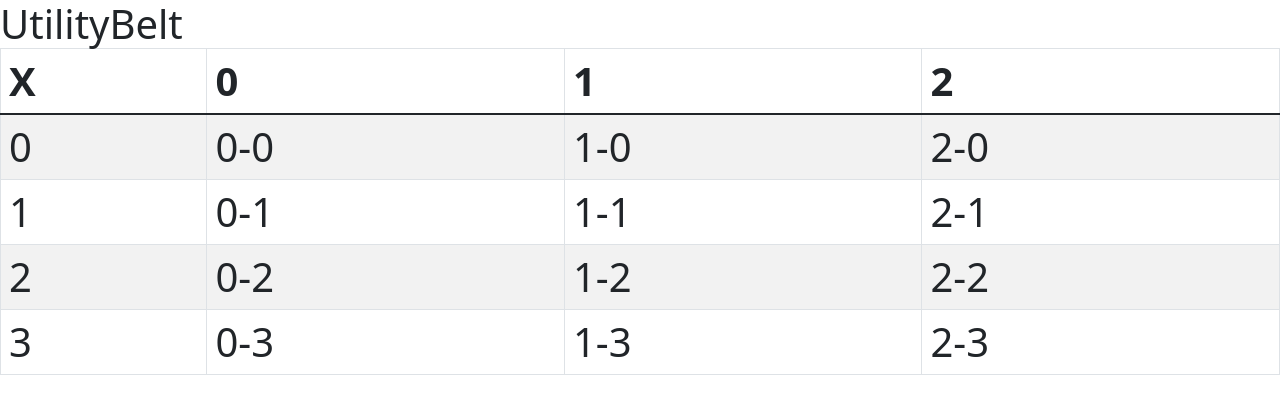
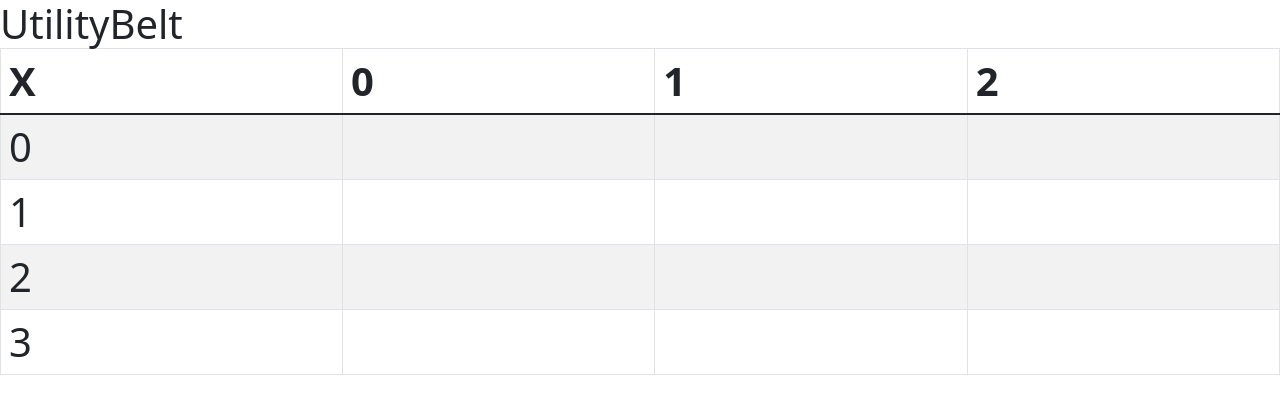
Before and after one commit to k4-100/calc, a React (Create React App) app: page / in a window 1280 px wide. Shown: the top 414 px of the page. Built offline with nearby package versions, Linux system fonts and the light colour scheme.

Commit message:
replaced placeholder text with empty strings for cells inside TableClass

```diff
--- a/src/utility/TableClass.ts
+++ b/src/utility/TableClass.ts
@@ -66,7 +66,7 @@
     );
 
     this.cells = _cells.map((row, y) =>
-      row.map((_, x) => new CellClass(x, y, `${x}-${y}`))
+      row.map((_, x) => new CellClass(x, y, ""))
     );
   }
 }
```
